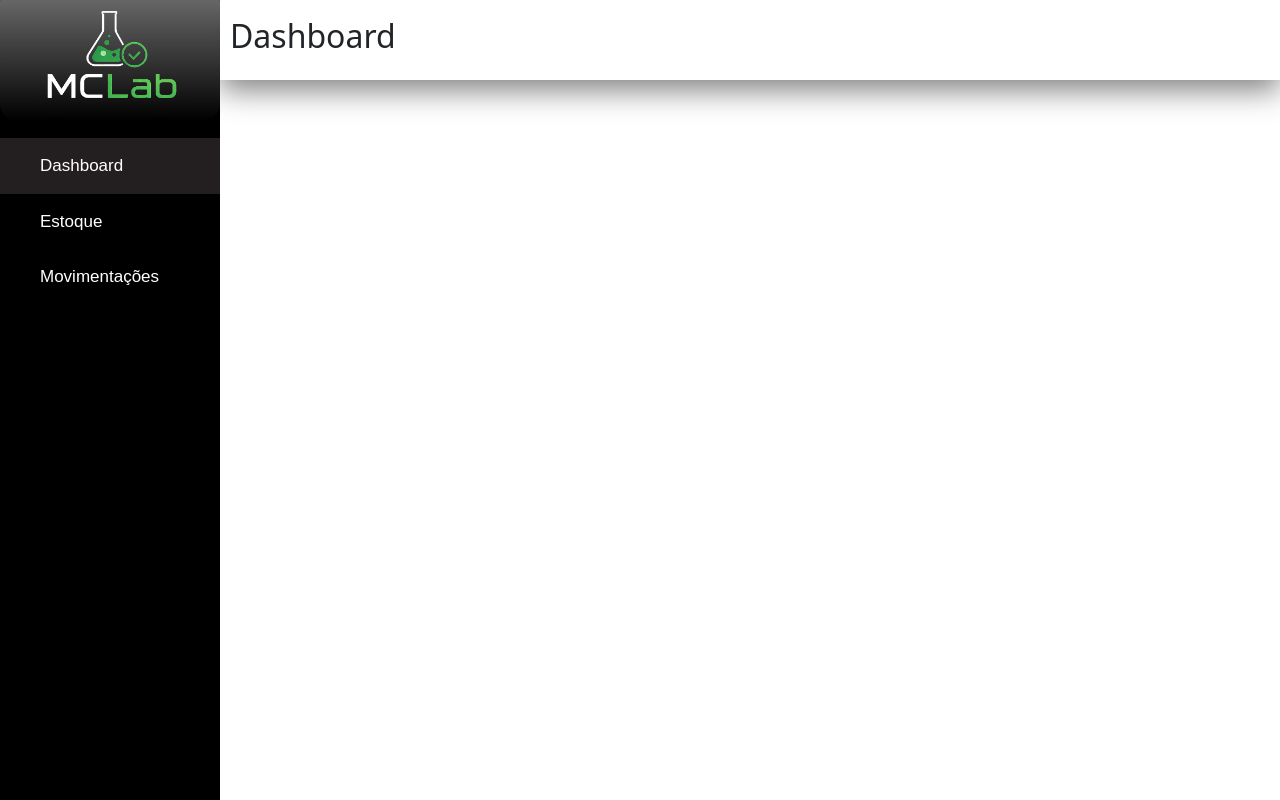
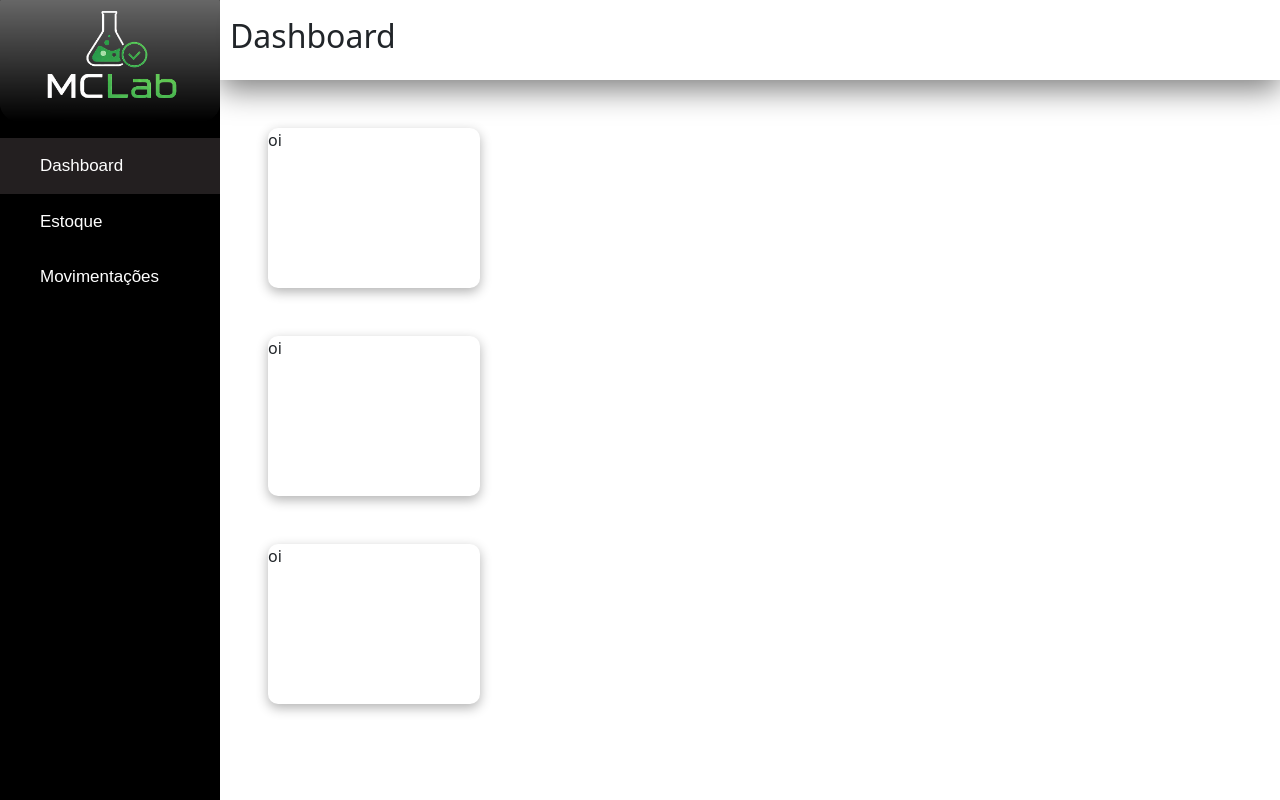
Before and after one commit to eyan4126-dev/MCLab, a CodeIgniter 4 app: the page made by app/Views/dashboard.php in a window 1280 px wide. Run offline with PHP 8.4 and a stand-in for CodeIgniter, Linux system fonts and the light colour scheme; the template is opened without the code that fills it, so the values that code supplies are empty; some libraries are stand-ins or nearby versions.

Commit message:
cards do dash

```diff
--- a/app/Views/dashboard.php
+++ b/app/Views/dashboard.php
@@ -32,6 +32,16 @@
                 <h2>Dashboard</h2>
             </div>
 
+            <div class="dash-card">
+                oi
+            </div>
+            <div class="dash-card">
+                oi
+            </div>
+            <div class="dash-card">
+                oi
+            </div>
+
         </div>
     </div>
 </body>
--- a/public/css/style.css
+++ b/public/css/style.css
@@ -193,3 +193,15 @@ tbody tr:hover {
 .center-card {
     color: black;
 }
+
+.dash-card {
+    width: 20%;
+    height: 10rem;
+    border-collapse: collapse;
+    background: #fff;
+    border-radius: 10px;
+    overflow: hidden;
+    box-shadow: 0 4px 12px rgba(0.1, 0.1, 0.1, 0.3);
+    margin: 3.0rem;
+    display: flex;
+}
```
